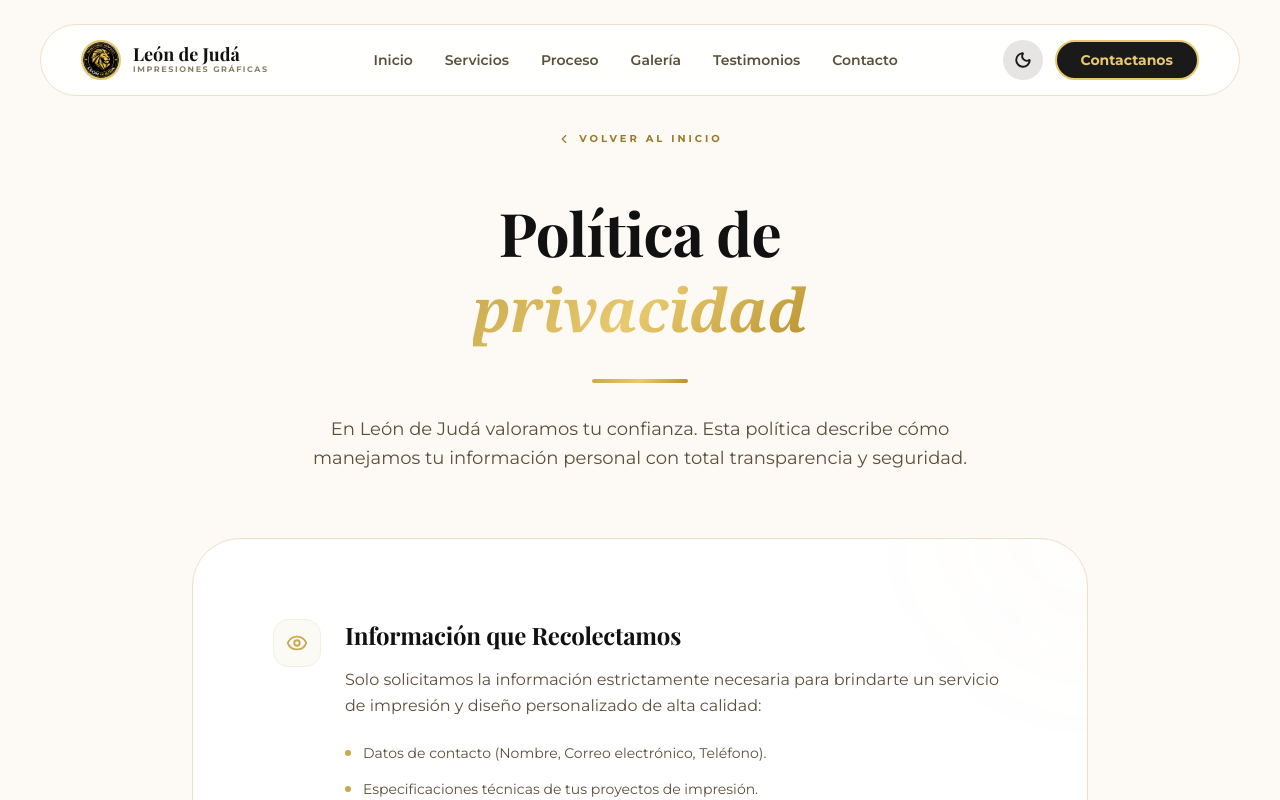
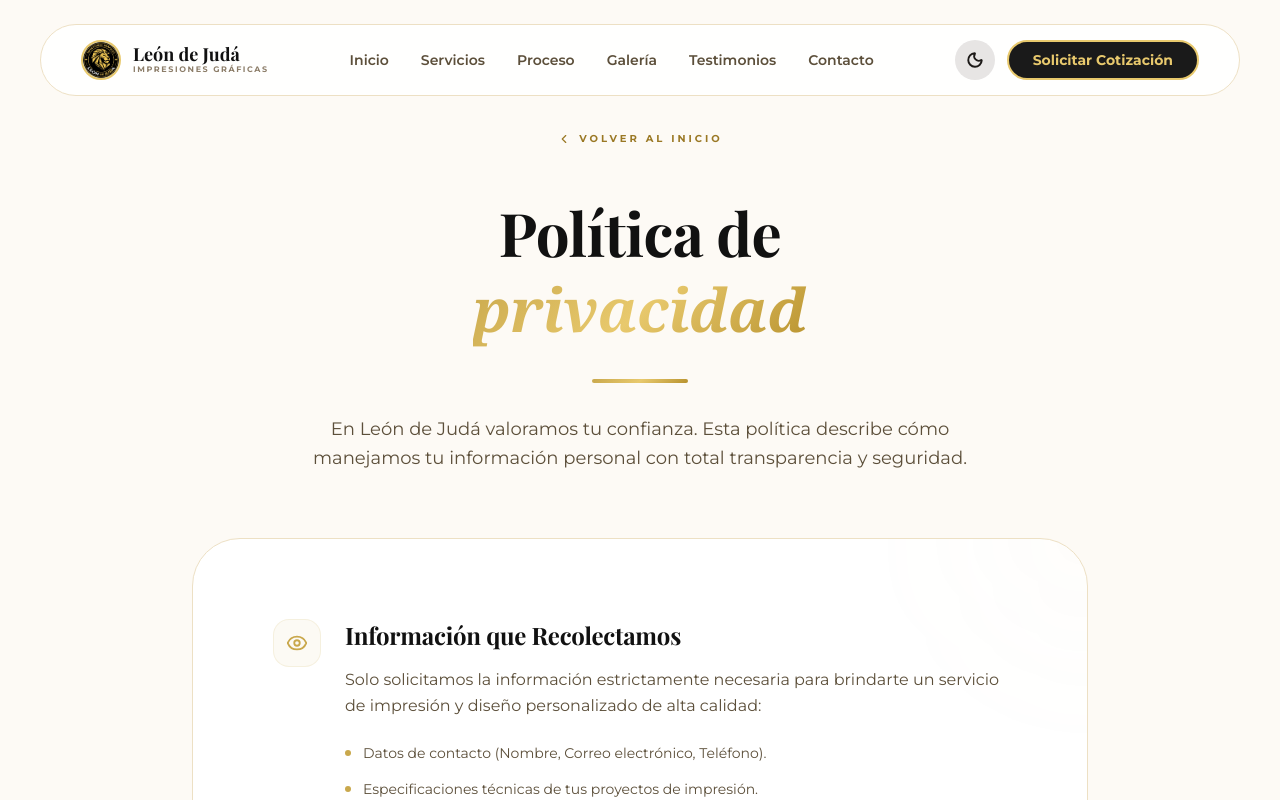
Before and after one commit to marisol0davila21-sudo/leonjd, a Next.js app in the folder frontend/: page /politica-privacidad in a window 1280 px wide. Shown: the top 800 px of the page. Built offline with nearby package versions, Linux system fonts and the light colour scheme.

Commit message:
feat: implement root layout with font configuration, navigation bar, and contact CTA section

```diff
--- a/frontend/app/layout.tsx
+++ b/frontend/app/layout.tsx
@@ -17,7 +17,7 @@ const montserrat = Montserrat({
 });
 
 export const metadata: Metadata = {
-  title: "León de Judá",
+  title: "León de Judá | Impresiones Gráficas",
   description:
     "Especialistas en impresiones personalizadas, recuerdos para bautizos, comuniones, fotografía fine art y souvenirs premium. Hecho con amor en Perú.",
   icons: {
@@ -41,13 +41,18 @@ export const metadata: Metadata = {
 
 export default function RootLayout({
   children,
-}: Readonly<{
+}: {
   children: React.ReactNode;
-}>) {
+}) {
   return (
-    <html lang="es" className={`${playfair.variable} ${montserrat.variable}`} suppressHydrationWarning>
-      <head>
+    <html
+      lang="es"
+      className={`${playfair.variable} ${montserrat.variable}`}
+      suppressHydrationWarning
+    >
+      <body className="min-h-screen flex flex-col antialiased">
         <script
+          id="theme-checker"
           dangerouslySetInnerHTML={{
             __html: `
               (function() {
@@ -65,8 +70,8 @@ export default function RootLayout({
             `,
           }}
         />
-      </head>
-      <body className="min-h-screen flex flex-col antialiased">{children}</body>
+        {children}
+      </body>
     </html>
   );
 }
--- a/frontend/components/navigation/navbar.tsx
+++ b/frontend/components/navigation/navbar.tsx
@@ -100,14 +100,14 @@ export default function Navbar() {
           </button>
 
           {/* Desktop CTA */}
-          <div className="hidden md:block">
+          <div className="hidden lg:block">
             <a
               href="https://wa.me/51906455032"
               target="_blank"
               rel="noopener noreferrer"
               className="flex items-center gap-2 bg-[#1a1a1a] dark:bg-[#e8c96d] text-[#e8c96d] dark:text-[#111111] border-2 border-[#e8c96d] text-body text-sm font-bold px-6 py-2 rounded-full hover:bg-[#e8c96d] hover:text-black dark:hover:bg-white active:scale-95 transition-all duration-300"
             >
-              Contactanos
+              Solicitar Cotización
             </a>
           </div>
 
@@ -134,8 +134,8 @@ export default function Navbar() {
 
       {/* Mobile Menu - REDESIGNED */}
       <div
-        className={`lg:hidden absolute top-24 left-4 right-4 bg-white/95 dark:bg-[#0a0a0a]/95 backdrop-blur-xl rounded-[32px] border border-[#ede0c4] dark:border-white/10 transition-all duration-500 overflow-hidden shadow-2xl ${
-          menuOpen ? 'opacity-100 translate-y-0 visible max-h-[500px]' : 'opacity-0 -translate-y-4 invisible max-h-0'
+        className={`lg:hidden absolute top-24 left-4 right-4 bg-white/95 dark:bg-[#0a0a0a]/95 backdrop-blur-xl rounded-[32px] border border-[#ede0c4] dark:border-white/10 transition-all duration-500 shadow-2xl ${
+          menuOpen ? 'opacity-100 translate-y-0 visible max-h-[600px]' : 'opacity-0 -translate-y-4 invisible max-h-0 overflow-hidden'
         }`}
       >
         <div className="p-8 flex flex-col gap-5">
@@ -160,7 +160,7 @@ export default function Navbar() {
               href="https://wa.me/51906455032"
               target="_blank"
               rel="noopener noreferrer"
-              className="flex items-center justify-center gap-2 bg-[#1a1a1a] dark:bg-[#e8c96d] text-[#e8c96d] dark:text-[#111111] border-2 border-[#e8c96d] text-body text-base font-bold py-4 rounded-2xl active:scale-95 transition-all"
+              className="flex items-center justify-center gap-2 bg-gold-gradient text-black text-body text-base font-bold py-4 rounded-2xl shadow-[0_10px_20px_-10px_rgba(201,168,76,0.5)] active:scale-95 transition-all"
             >
               <Phone size={18} />
               Solicitar Cotización
--- a/frontend/sections/contact/contact-cta.tsx
+++ b/frontend/sections/contact/contact-cta.tsx
@@ -2,6 +2,7 @@
 
 import { motion } from 'framer-motion'
 import { MapPin, Clock, Phone } from 'lucide-react'
+import Image from 'next/image'
 
 // Custom WhatsApp Icon SVG
 const WhatsAppIcon = ({ size = 20, className = "" }: { size?: number, className?: string }) => (
```
